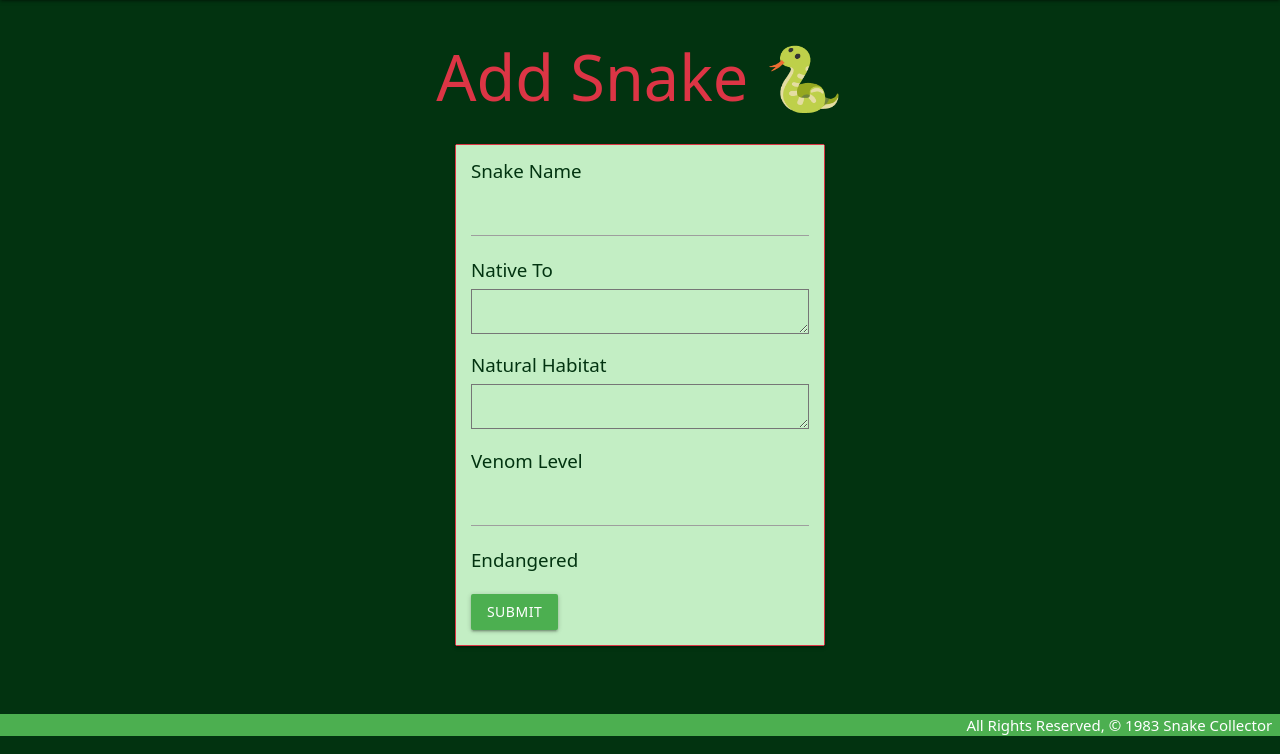
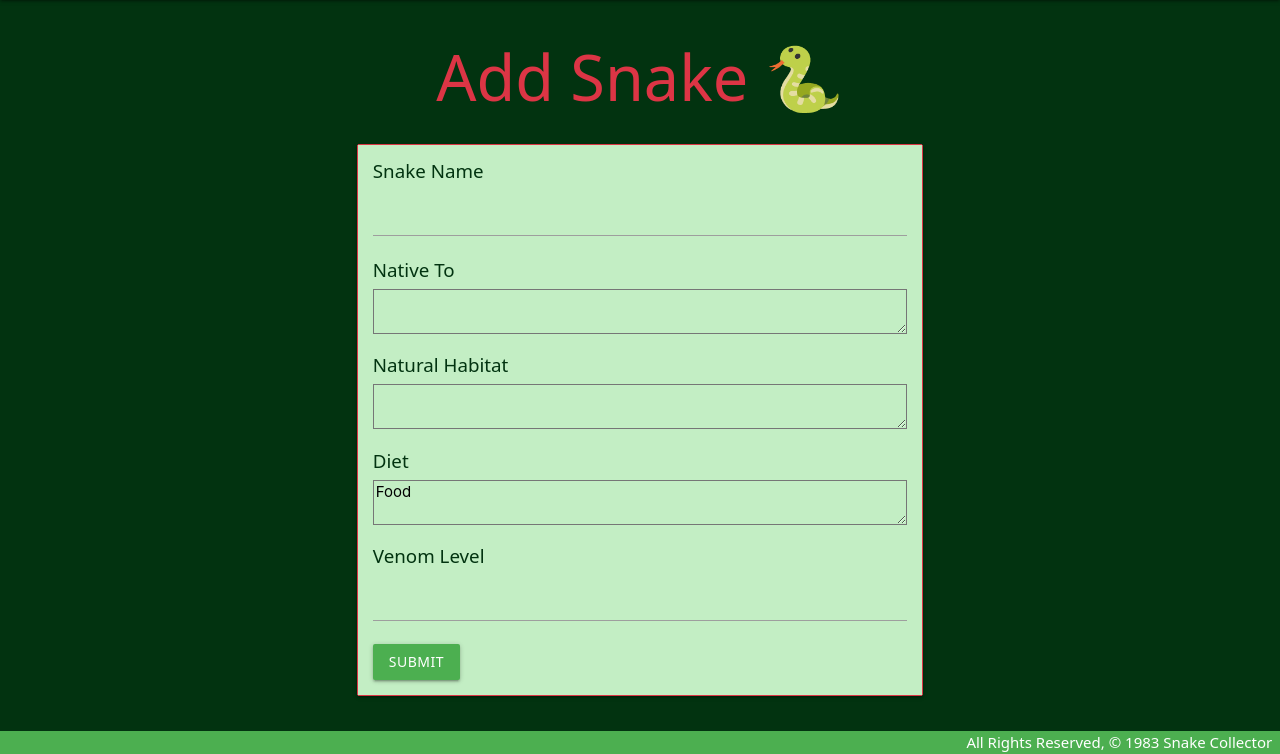
Before and after one commit to dean0machin0-ga/-snakecollector-, a Django app: page /snakes/create/ in a window 1280 px wide. Shown: the part 64-818 px from the top of the page. Run offline with Django 5.2, Linux system fonts and the light colour scheme; some libraries are stand-ins or nearby versions.

Commit message:
Create function complete.

```diff
--- a/snakecollector/main_app/models.py
+++ b/snakecollector/main_app/models.py
@@ -1,4 +1,5 @@
 from django.db import models
+from django.urls import reverse
 
 # Create your models here.
 class Snake(models.Model):
@@ -7,7 +8,10 @@
     natural_habitat = models.TextField(max_length=300)
     diet = models.TextField(max_length=125, default='Food')
     venom_level = models.CharField(max_length=100)
-    endangered = models.BooleanField()
+    endangered = models.BooleanField(default=False)
 
     def __str__(self):
-        return self.name
+        return f'{self.name} ({self.id})'
+
+    def get_absolute_url(self):
+        return reverse('detail', kwargs={'snake_id': self.id})
--- a/snakecollector/main_app/templates/home.html
+++ b/snakecollector/main_app/templates/home.html
@@ -2,6 +2,8 @@
 {% extends 'base.html' %}
 {% block content %}
 
-<h1>Home</h1>
+<h1 class="text-center text-danger">Home</h1>
+
+<h5 class="text-center">I 💚 🐍</h5>
 
 {% endblock %}
--- a/snakecollector/main_app/templates/main_app/snake_form.html
+++ b/snakecollector/main_app/templates/main_app/snake_form.html
@@ -6,34 +6,28 @@
         <form action="" method="POST" class="mt-4">
             {% csrf_token %}
             <div class="row justify-content-center">
-                <div class="col-md-8">
+                <div class="col-md-12">
                     <div class="card border-danger">
                         <div class="card-body">
-                            {{ form.non_field_errors }}
                             <div class="mb-3">
                                 <label for="{{ form.name.id }}" class="form-label h5">Snake Name</label>
                                 {{ form.name }}
-                                {{ form.name.errors }}
                             </div>
                             <div class="mb-3">
                                 <label for="{{ form.native_to.id }}" class="form-label h5">Native To</label>
                                 {{ form.native_to }}
-                                {{ form.native_to.errors }}
                             </div>
                             <div class="mb-3">
                                 <label for="{{ form.natural_habitat.id }}" class="form-label h5">Natural Habitat</label>
                                 {{ form.natural_habitat }}
-                                {{ form.natural_habitat.errors }}
+                            </div>
+                            <div class="mb-3">
+                                <label for="{{ form.diet.id }}" class="form-label h5">Diet</label>
+                                {{ form.diet }}
                             </div>
                             <div class="mb-3">
                                 <label for="{{ form.venom_level.id }}" class="form-label h5">Venom Level</label>
                                 {{ form.venom_level }}
-                                {{ form.venom_level.errors }}
-                            </div>
-                            <div class="mb-3">
-                                {{ form.endangered }}
-                                <label class="form-check-label h5" for="{{ form.endangered.id }}">Endangered</label>
-                                {{ form.endangered.errors }}
                             </div>
                             <button type="submit" class="btn btn-danger" style="background-color: #4CAF50; color: #fff;">Submit</button>
                         </div>
--- a/snakecollector/main_app/templates/snakes/details.html
+++ b/snakecollector/main_app/templates/snakes/details.html
@@ -14,12 +14,6 @@
             <p class="card-text mb-2 text-dark"><strong>Natural Habitat: </strong>{{ snake.natural_habitat|linebreaks }}</p>
             <p class="card-text mb-2 text-dark"><strong>Diet: </strong>{{ snake.diet|linebreaks }}</p>
             <p class="card-text mb-2 text-dark"><strong>Venom Level: </strong>{{ snake.venom_level }}</p>
-
-            {% if snake.endangered %}
-                <p class="mb-0 text-dark"><strong>Conservation Status: </strong>Yes</p>
-            {% else %}
-                <p class="mb-0 text-dark"><strong>Conservation Status: </strong>Not Endangered</p>
-            {% endif %}
         </div>
     </div>
 </div>
--- a/snakecollector/main_app/templates/snakes/index.html
+++ b/snakecollector/main_app/templates/snakes/index.html
@@ -16,11 +16,11 @@
                     <p class="card-text mb-2 text-dark"><strong>Natural Habitat: </strong>{{ snake.natural_habitat|linebreaks }}</p>
                     <p class="card-text mb-2 text-dark"><strong>Venom Level: </strong>{{ snake.venom_level }}</p>
 
-                    {% if snake.endangered %}
+                    <!-- {% if snake.endangered %}
                         <p class="mb-0 text-dark"><strong>Conservation Status: </strong>Yes</p>
                     {% else %}
                         <p class="mb-0 text-dark"><strong>Conservation Status: </strong>Not Endangered</p>
-                    {% endif %}
+                    {% endif %} -->
                 </div>
             </a>
         </div>
--- a/snakecollector/main_app/views.py
+++ b/snakecollector/main_app/views.py
@@ -4,85 +4,83 @@
 from .models import Snake
 
 # Snake Data
-snakes = [
-    {
-        'name': 'Black Mamba',
-        'domain': 'Eukaryota',
-        'kingdom': 'Animalia',
-        'Phylum': 'Chordata',
-        'Class': 'Reptilia',
-        'Order': 'Squamata',
-        'Suborder':	'Serpentes',
-        'family': 'Elapidae',
-        'Genus': 'Dendroaspis',
-        'Species': 'D. polylepis',
-        'diet': 'Monkeys',
-        'venom_level': 'Highly Venomous',
-        'native_to': 'sub-Saharan Africa',
-        'natural_habitat': 'savannah, woodland',
-        'endangered': False
-    },
+# snakes = [
+#     {
+#         'name': 'Black Mamba',
+#         'domain': 'Eukaryota',
+#         'kingdom': 'Animalia',
+#         'Phylum': 'Chordata',
+#         'Class': 'Reptilia',
+#         'Order': 'Squamata',
+#         'Suborder':	'Serpentes',
+#         'family': 'Elapidae',
+#         'Genus': 'Dendroaspis',
+#         'Species': 'D. polylepis',
+#         'diet': 'Monkeys',
+#         'venom_level': 'Highly Venomous',
+#         'native_to': 'sub-Saharan Africa',
+#         'natural_habitat': 'savannah, woodland',
+#     },
 
-    {
-        'name': 'Inland Taipan',
-        'domain': 'Eukaryota',
-        'kingdom': 'Animalia',
-        'Phylum': 'Chordata',
-        'Class': 'Reptilia',
-        'Order': 'Squamata',
-        'Suborder':	'Serpentes',
-        'family': 'Elapidae',
-        'Genus': 'Oxyuranus',
-        'Species': 'O. microlepidotus',
-        'diet': 'Sea Otters',
-        'venom_level': 'Most Venomous Snake in the World',
-        'native_to': 'Goyder Lagoon in north-east South Australia',
-        'natural_habitat': 'The black soil plains in the semiarid regions where the Queensland and South Australia borders converge',
-        'endangered': False
-    },
+#     {
+#         'name': 'Inland Taipan',
+#         'domain': 'Eukaryota',
+#         'kingdom': 'Animalia',
+#         'Phylum': 'Chordata',
+#         'Class': 'Reptilia',
+#         'Order': 'Squamata',
+#         'Suborder':	'Serpentes',
+#         'family': 'Elapidae',
+#         'Genus': 'Oxyuranus',
+#         'Species': 'O. microlepidotus',
+#         'diet': 'Sea Otters',
+#         'venom_level': 'Most Venomous Snake in the World',
+#         'native_to': 'Goyder Lagoon in north-east South Australia',
+#         'natural_habitat': 'The black soil plains in the semiarid regions where the Queensland and South Australia borders converge',
+#     },
 
-    {
-        'name': 'Echis (common names: saw-scaled vipers, carpet vipers)',
-        'domain': 'Eukaryota',
-        'kingdom': 'Animalia',
-        'Phylum': 'Chordata',
-        'Class': 'Reptilia',
-        'Order': 'Squamata',
-        'Suborder':	'Serpentes',
-        'family': 'Viperidae',
-        'subfamily': 'Viperinae',
-        'diet': 'Camel Spiders',
-        'venom_level': 'Highly Venomous',
-        'native_to': 'Pakistan, India (in rocky regions of Maharashtra, Rajasthan, Uttar Pradesh, and Punjab) and Sri Lanka, parts of the Middle East, and Africa north of the equator.',
-        'natural_habitat': 'sand, rock, soft soil and in scrublands. It is often found hiding under loose rocks',
-        'endangered': False
-    }
-]
+#     {
+#         'name': 'Echis (common names: saw-scaled vipers, carpet vipers)',
+#         'domain': 'Eukaryota',
+#         'kingdom': 'Animalia',
+#         'Phylum': 'Chordata',
+#         'Class': 'Reptilia',
+#         'Order': 'Squamata',
+#         'Suborder':	'Serpentes',
+#         'family': 'Viperidae',
+#         'subfamily': 'Viperinae',
+#         'diet': 'Camel Spiders',
+#         'venom_level': 'Highly Venomous',
+#         'native_to': 'Pakistan, India (in rocky regions of Maharashtra, Rajasthan, Uttar Pradesh, and Punjab) and Sri Lanka, parts of the Middle East, and Africa north of the equator.',
+#         'natural_habitat': 'sand, rock, soft soil and in scrublands. It is often found hiding under loose rocks',
+#     }
+# ]
 
 # Create your views here.
 
+# Home View
 def home(request):
     return render(request, 'home.html')
 
+# About View
 def about(request):
     return render(request, 'about.html')
 
+# Snake Index
 def snakes_index(request):
     snakes = Snake.objects.all()
-    return render(request, 'snakes/index.html',
-    {
+    return render(request, 'snakes/index.html', {
         'snakes': snakes
-    }
-)
+    })
 
+# Sanke Detail
 def snakes_detail(request, snake_id):
     snake = Snake.objects.get(id=snake_id)
-    return render(request, 'snakes/details.html',
-    {
+    return render(request, 'snakes/details.html',{
         'snake': snake
-    }
-)
+    })
 
+# Snake Create
 class SnakeCreate(CreateView):
     model = Snake
-    fields = '__all__'
+    fields = ['name', 'native_to', 'natural_habitat', 'diet', 'venom_level']
```
Also changed, not shown: 1 other file.
